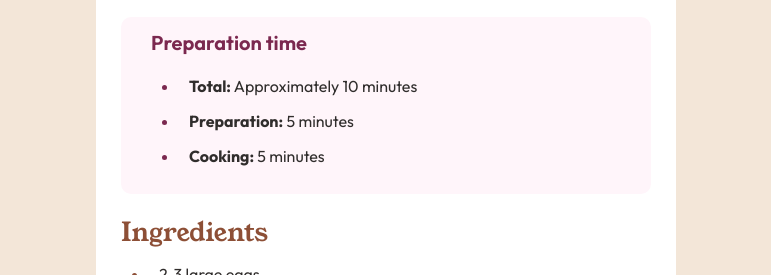
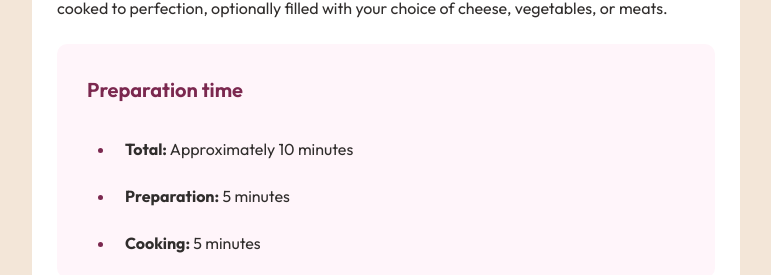
Before and after one commit to Meraki-Arcana/recipe-page-main, a plain HTML site: page index.html in a window 1280 px wide. Shown: the part 483-758 px from the top of the page, without its empty margins (254-1025 px from the left). Drawn offline with Linux system fonts and the light colour scheme.

Commit message:
Updated Readme file

```diff
--- a/style.css
+++ b/style.css
@@ -19,8 +19,10 @@
 
 body {
   background: var(--background-color);
+  font-family: "Outfit", sans-serif;
 }
 
+/*Text Styling*/
 h1,
 h2 {
   font-family: "Young Serif", serif;
@@ -36,7 +38,7 @@ h1 {
 
 h2 {
   color: var(--secondary-color);
-  font-weight: 100;
+  font-weight: 400;
   font-size: 26px;
   padding-top: 20px;
 }
@@ -70,7 +72,7 @@ section {
   margin-bottom: 20px;
 }
 
-/*table stylization*/
+/*Table Styling*/
 table {
   border-collapse: collapse;
   width: 100%;
@@ -82,9 +84,7 @@ table tr:last-child td {
 
 th,
 td {
-  margin: 24px;
   padding: 10px;
-  border-collapse: collapse;
   border-bottom: 1px solid var(--hr-color);
 }
 
@@ -95,15 +95,16 @@ hr {
   opacity: 50%;
 }
 
-/*content layout*/
+/*Image Styling*/
 .omelette-img {
   display: block;
   max-width: 100%;
   border-radius: 10px;
 }
 
+/*Container Layouts*/
 .content-wrapper {
-  max-width: 40em;
+  max-width: 48em;
   margin: 0 auto;
   padding: 30px;
 }
@@ -111,21 +112,17 @@ hr {
 .recipe-container {
   background: var(--content-container-color);
   padding: 25px;
-  max-width: 100%;
   border-radius: 10px;
 }
 
 .prep-container {
   background: var(--background-secondary);
   border-radius: 10px;
-  padding: 20px;
-  padding-left: 30px;
-  padding-top: 10px;
+  padding: 20px 30px 10px;
 }
 
 .preparation-header {
-  margin-top: 0;
-  margin-bottom: 10px;
+  margin-top: 0 0 10px;
   font-size: 20px;
   color: var(--prep-text-color);
   font-weight: 650;
@@ -135,17 +132,14 @@ hr {
   color: var(--prep-text-color);
 }
 
-.prep-list {
-  padding-left: 10px;
-  line-height: 15px;
-}
-
+/*Nutrition*/
 .calories,
 .grams {
   color: var(--secondary-color);
   font-weight: 600;
 }
 
+/*Attribution*/
 .attribution {
   text-align: center;
   font-size: 13px;
@@ -153,7 +147,7 @@ hr {
   font-family: "Outfit", sans-serif;
 }
 
-/*media query*/
+/*Responsive Design*/
 @media (max-width: 500px) {
   .content-wrapper {
     padding: 0;
```
Also changed, not shown: 2 other files.
